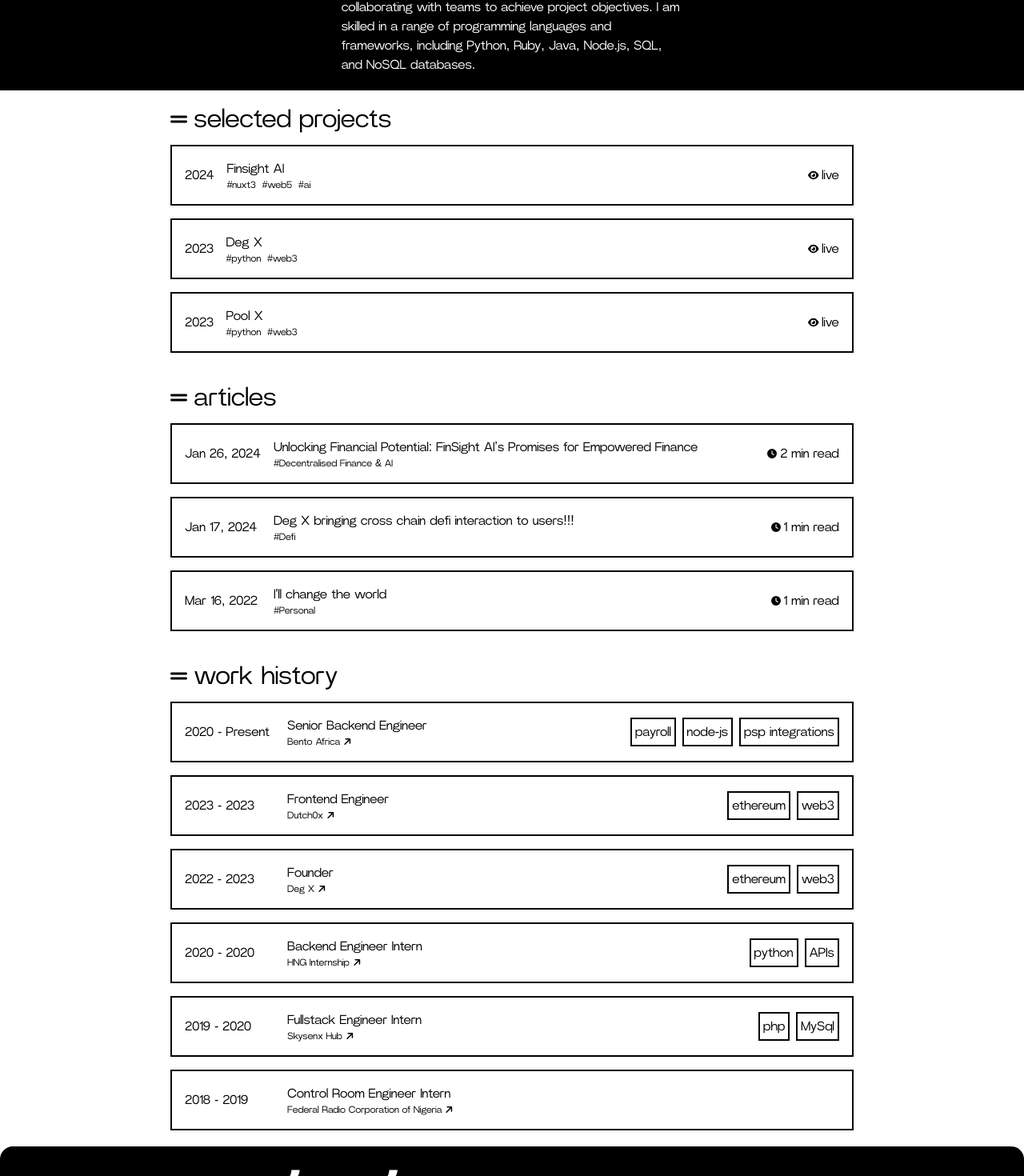
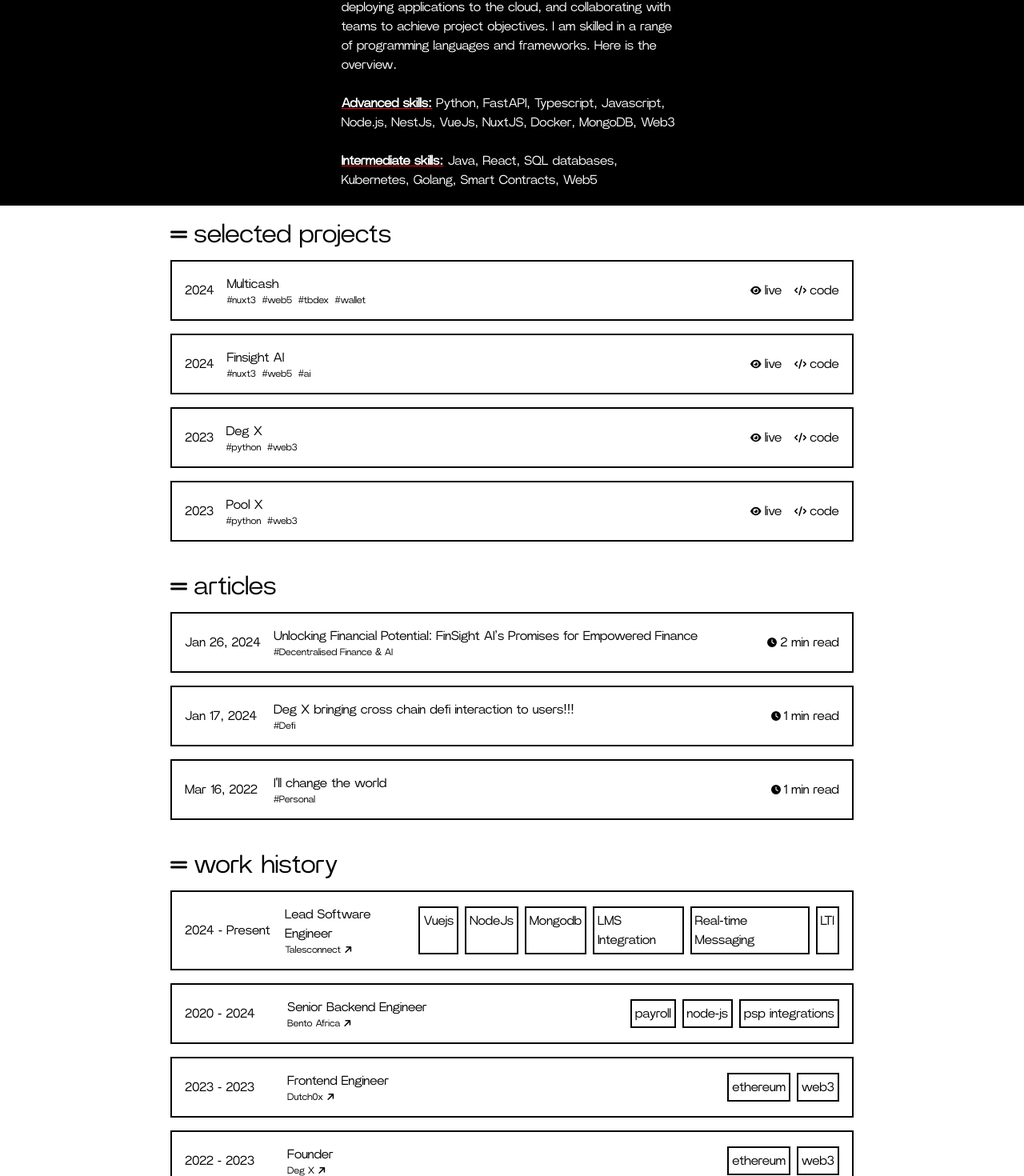
Before and after one commit to Johnnyevans32/portfolio, a Nuxt app: page / in a window 1280 px wide. Shown: the part 1039-2509 px from the top of the page at 80% size. Built offline with nearby package versions, Linux system fonts and the light colour scheme.

Commit message:
updated about me and added new experiences and links

```diff
--- a/app.vue
+++ b/app.vue
@@ -53,15 +53,21 @@
       <div class="md:col-start-3 md:col-span-2 col-start-2 col-span-10">
         <h1 :style="underlineText">what i do</h1>
         <p>
-          as a <b :style="underlineText">software engineer</b> with a focus on
-          backend development, software architecture, and design, I bring a
-          unique set of skills to any project. I specialize in building backend
-          infrastructure, designing scalable and reliable software
-          architectures, developing RESTful APIs, optimizing database systems,
-          deploying applications to the cloud, and collaborating with teams to
-          achieve project objectives. I am skilled in a range of programming
-          languages and frameworks, including Python, Ruby, Java, Node.js, SQL,
-          and NoSQL databases.
+          as a <b :style="underlineText">software engineer</b> with over 5 years
+          of experience with a focus on backend development, software
+          architecture, and design, I bring a unique set of skills to any
+          project. I specialize in building backend infrastructure, designing
+          scalable and reliable software architectures, developing RESTful APIs,
+          optimizing database systems, deploying applications to the cloud, and
+          collaborating with teams to achieve project objectives. I am skilled
+          in a range of programming languages and frameworks. Here is the
+          overview. <br /><br />
+          <b :style="underlineText">Advanced skills:</b> Python, FastAPI,
+          Typescript, Javascript, Node.js, NestJs, VueJs, NuxtJS, Docker,
+          MongoDB, Web3 <br /><br />
+
+          <b :style="underlineText">Intermediate skills:</b> Java, React, SQL
+          databases, Kubernetes, Golang, Smart Contracts, Web5
         </p>
       </div>
     </div>
@@ -72,9 +78,11 @@
           <font-awesome-icon icon="grip-lines" class="text-2xl" />
           <h2>selected projects</h2>
         </div>
-        <div
+        <NuxtLink
           v-for="project in projects"
           :key="project.title"
+          :to="project.links[0].link"
+          target="_blank"
           class="flex justify-between items-center border-2 border-black p-4 cursor-pointer hover:bg-[#f80000] hover:text-white"
         >
           <div class="flex gap-4 items-center">
@@ -113,7 +121,7 @@
               {{ link.type === "app" ? "live" : "code" }}
             </a>
           </div>
-        </div>
+        </NuxtLink>
       </div>
     </div>
     <div :class="parentDivStyle" class="">
@@ -162,13 +170,14 @@
             <p class="w-14 md:w-28">{{ job.year }}</p>
             <div class="flex flex-col">
               <p>{{ job.title }}</p>
-              <a :href="job.companySite" target="_blank" class="text-xs">
+              <NuxtLink :to="job.companySite" target="_blank" class="text-xs">
                 {{ job.company }}
                 <font-awesome-icon
                   icon="arrow-right"
                   :style="{ transform: 'rotate(315deg)' }"
                   class=""
-              /></a>
+                />
+              </NuxtLink>
             </div>
           </div>
 
@@ -253,24 +262,46 @@ export default defineComponent({
 
     const projects = ref([
       {
+        title: "Multicash",
+        desc: "multi-currency digital wallet",
+        technologies: ["nuxt3", "web5", "tbdex", "wallet"],
+        links: [
+          { type: "app", link: "https://multicash.vercel.app/" },
+          { type: "code", link: "https://github.com/Johnnyevans32/MultiCash" },
+        ],
+        year: "2024",
+      },
+      {
         title: "Finsight AI",
-        desc: "decentralised wallet",
+        desc: "financial management dashboard",
         technologies: ["nuxt3", "web5", "ai"],
-        links: [{ type: "app", link: "https://aifinsight.vercel.app/" }],
+        links: [
+          { type: "app", link: "https://aifinsight.vercel.app/" },
+          { type: "code", link: "https://github.com/Johnnyevans32/AiFinsight" },
+        ],
         year: "2024",
       },
       {
         title: "Deg X",
         desc: "decentralised wallet",
         technologies: ["python", "web3"],
-        links: [{ type: "app", link: "https://deg-x-charlie.vercel.app/" }],
+        links: [
+          { type: "app", link: "https://deg-x-charlie.vercel.app/" },
+          { type: "code", link: "https://github.com/Johnnyevans32/deg-x-api" },
+        ],
         year: "2023",
       },
       {
         title: "Pool X",
         desc: "token staking protocol",
         technologies: ["python", "web3"],
-        links: [{ type: "app", link: "https://pool-x.netlify.app/" }],
+        links: [
+          { type: "app", link: "https://pool-x.netlify.app/" },
+          {
+            type: "code",
+            link: "https://github.com/Johnnyevans32/staking-erc-20",
+          },
+        ],
         year: "2023",
       },
     ]);
@@ -302,11 +333,25 @@ export default defineComponent({
 
     const jobs = ref([
       {
+        title: "Lead Software Engineer",
+        company: "Talesconnect",
+        companySite: "https://www.talesconnect.io",
+        technologies: [
+          "Vuejs",
+          "NodeJs",
+          "Mongodb",
+          "LMS Integration",
+          "Real-time Messaging",
+          "LTI",
+        ],
+        year: "2024 - Present",
+      },
+      {
         title: "Senior Backend Engineer",
         company: "Bento Africa",
         companySite: "https://bento.africa",
         technologies: ["payroll", "node-js", "psp integrations"],
-        year: "2020 - Present",
+        year: "2020 - 2024",
       },
       {
         title: "Frontend Engineer",
```
Also changed, not shown: 2 other files (tests, documents, lock files or other folders).
